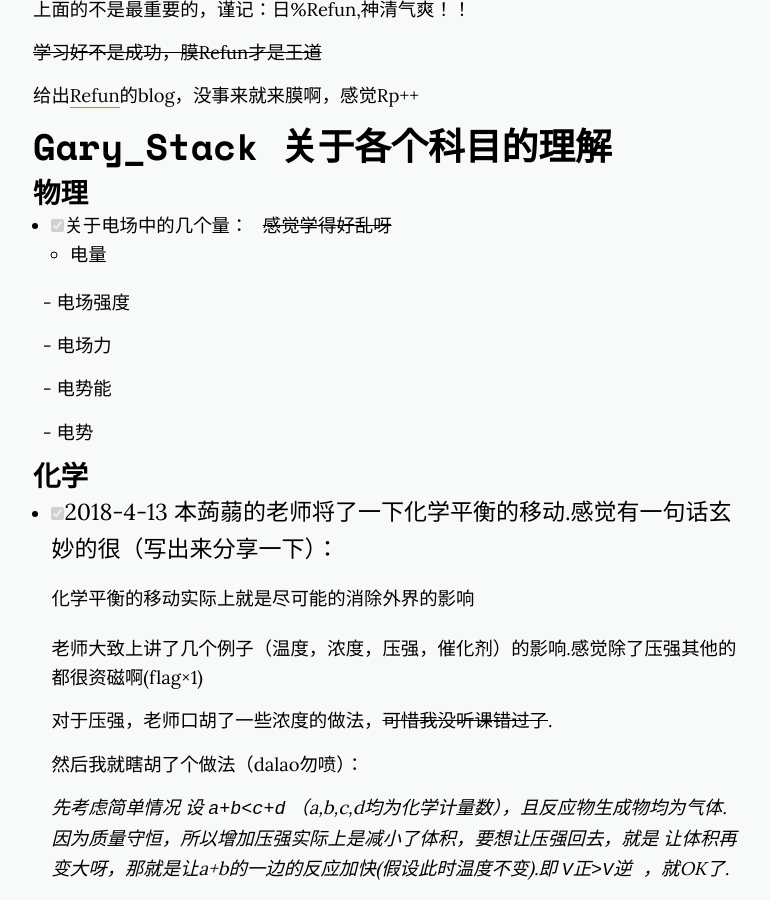
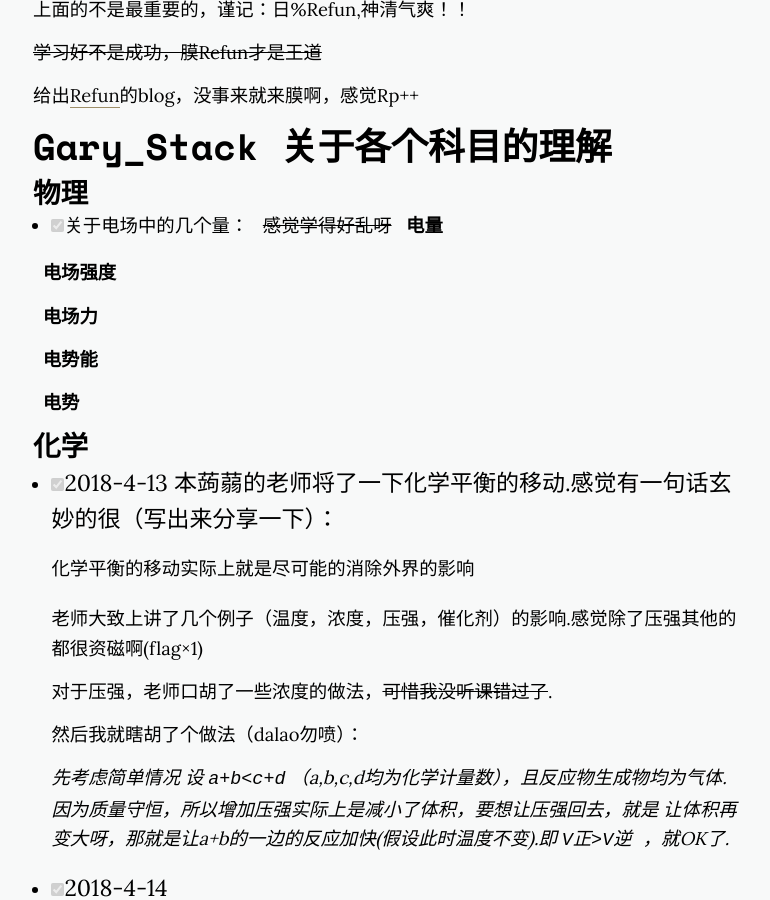
Before and after one commit to GaryStack/project-lambda.github.io, a Jekyll site: the page built from _posts/2018-4-2-文化课相关.markdown, in a window 1280 px wide and 900 px high, scrolled down 1192 px. Shown: the whole window, without its empty margins (255-1025 px from the left). Built offline with Jekyll 4.4.1, drawn with Linux system fonts in a browser that asks for light colours; nearby versions of some CDN libraries; a style sheet for code colours, icons or effects is not loaded.

```diff
--- a/_posts/2018-4-2-文化课相关.markdown
+++ b/_posts/2018-4-2-文化课相关.markdown
@@ -44,15 +44,15 @@ _OIer了解一下_
 
   ~~感觉学得好乱呀~~
 
-     - 电量
+     **电量**
 
-     - 电场强度
+     **电场强度**
 
-     - 电场力
+     **电场力**
 
-     - 电势能
+     **电势能**
 
-     - 电势
+     **电势**
 
 ### 化学
 
```
